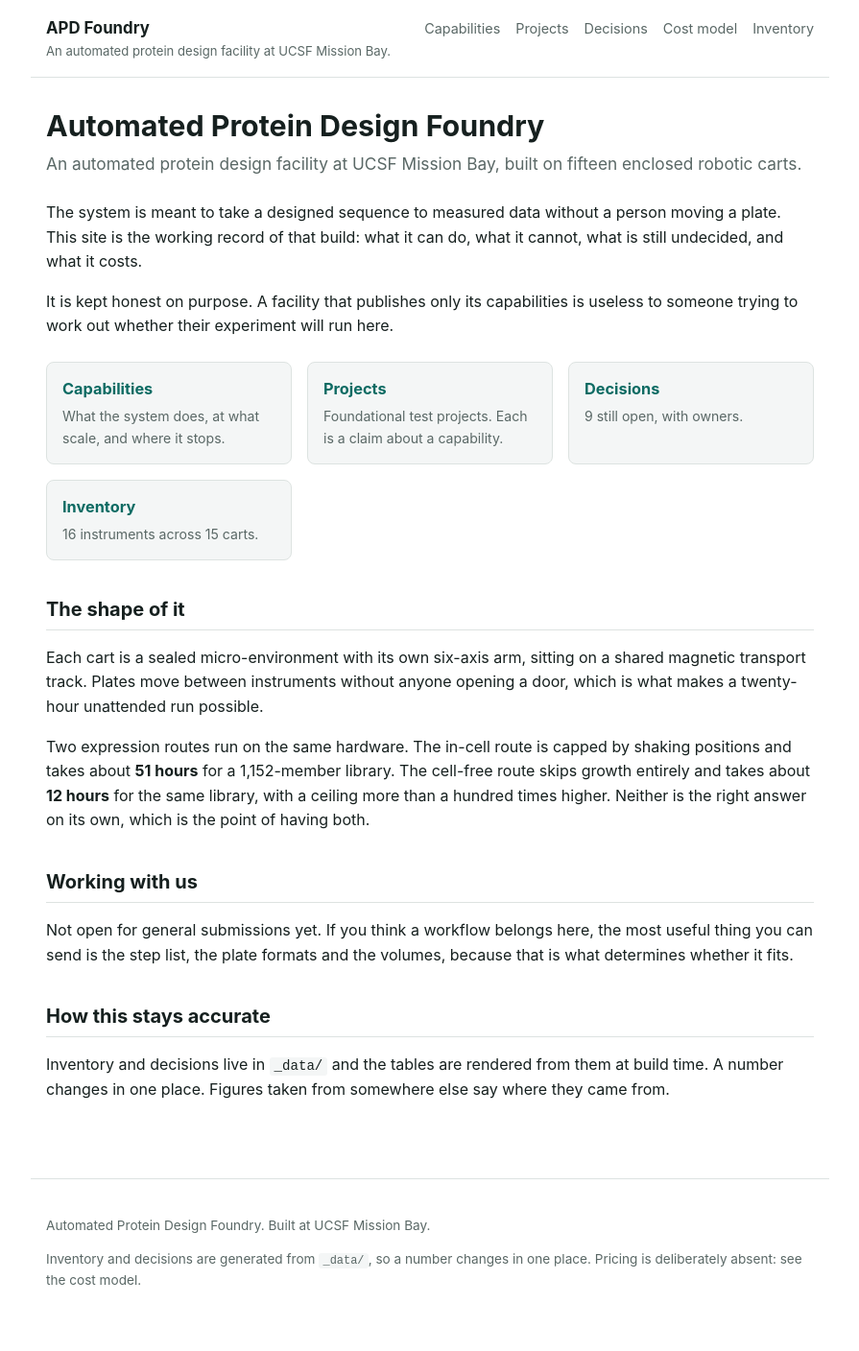
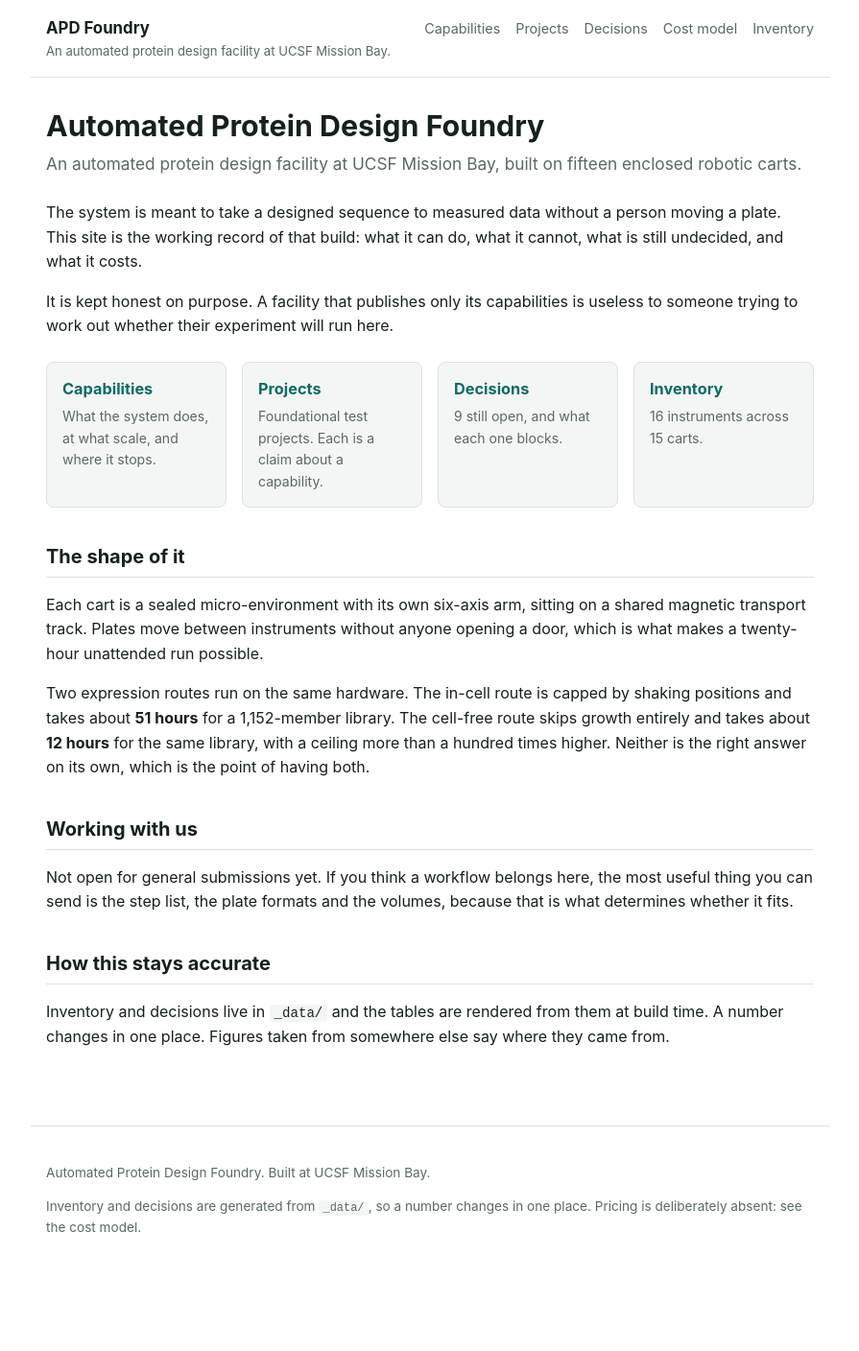
Before and after one commit to sofibali/protein-design-foundry, a Jekyll site: the page built from index.md, in a window 1280 px wide. Shown: the whole page at 96% size, without its empty margins (192-1087 px from the left). Built offline with Jekyll 4.4.1, drawn with Linux system fonts in a browser that asks for light colours; after the commit the page ends 1353 px from its top, so only the background shows below that.

Commit message:
Fix rendering faults found by building the site
The site had never been built, so these only showed up once it was.

- Missing optional fields rendered as empty table cells. Decisions with no
  date (every open one) and the project with no scale now show a dash, and
  decisions with no owner show "unassigned" rather than nothing.
- check_data.py gains a non-failing note for an open decision with no owner.
  Ten of fifteen decisions currently have none, which is a real gap, but it
  is a content gap rather than a reason to fail the build on day one.
- The home page claimed open decisions came "with owners". They mostly do
  not; it now says what each one blocks instead.
- A five-column table pushed the page 53 px wide on a phone. Wide tables
  scroll horizontally below 34 rem instead.
- The four home-page cards wrapped 3 + 1. They now fit one row.

Built with Jekyll 4.4 against a local Gemfile; GitHub Pages builds with
3.10, which renders this site identically.

Co-Authored-By: Claude Opus 5 <noreply@anthropic.com>

```diff
--- a/_includes/decision-table.html
+++ b/_includes/decision-table.html
@@ -8,8 +8,8 @@
     <tr>
       <td>{% include status.html s=d.status %}</td>
       <td><strong>{{ d.title }}</strong></td>
-      <td>{{ d.owner }}</td>
-      <td class="num">{{ d.date }}</td>
+      <td>{{ d.owner | default: "<span class='muted'>unassigned</span>" }}</td>
+      <td class="num">{{ d.date | default: "&mdash;" }}</td>
       <td>{{ d.answer | default: d.why }}</td>
     </tr>
     {%- endfor -%}
--- a/index.md
+++ b/index.md
@@ -17,7 +17,7 @@ is useless to someone trying to work out whether their experiment will run here.
   <div class="card"><h3><a href="{{ '/projects/' | relative_url }}">Projects</a></h3>
     <p>Foundational test projects. Each is a claim about a capability.</p></div>
   <div class="card"><h3><a href="{{ '/decisions/' | relative_url }}">Decisions</a></h3>
-    <p>{{ site.data.decisions.decisions | where: "status", "open" | size }} still open, with owners.</p></div>
+    <p>{{ site.data.decisions.decisions | where: "status", "open" | size }} still open, and what each one blocks.</p></div>
   <div class="card"><h3><a href="{{ '/inventory/' | relative_url }}">Inventory</a></h3>
     <p>{{ site.data.instruments.instruments | where: "status", "quoted" | size }} instruments across {{ site.data.instruments.racs | size }} carts.</p></div>
 </div>
--- a/static/css/main.css
+++ b/static/css/main.css
@@ -44,7 +44,7 @@ td.num{white-space:nowrap;font-variant-numeric:tabular-nums}
 dl.facts{display:grid;grid-template-columns:auto 1fr;gap:.3rem 1rem;margin:1.2rem 0;font-size:.9rem}
 dl.facts dt{color:var(--ink2)}
 dl.facts dd{margin:0}
-.cards{display:grid;grid-template-columns:repeat(auto-fit,minmax(14rem,1fr));gap:1rem;margin:1.5rem 0}
+.cards{display:grid;grid-template-columns:repeat(auto-fit,minmax(11rem,1fr));gap:1rem;margin:1.5rem 0}
 .card{border:1px solid var(--line);border-radius:8px;padding:.9rem 1rem;background:var(--sunk)}
 .card h3{margin:0 0 .3rem}
 .card p{margin:0;font-size:.88rem;color:var(--ink2)}
@@ -53,4 +53,9 @@ dl.facts dd{margin:0}
   padding:.7rem .9rem;margin:1.2rem 0;font-size:.9rem;border-radius:0 6px 6px 0}
 .muted{color:var(--ink2);font-size:.85rem}
 ul.open li::marker{color:var(--open)}
-@media(max-width:34rem){table{font-size:.8rem}th,td{padding:.35rem}}
+@media(max-width:34rem){
+  table{font-size:.8rem}
+  th,td{padding:.35rem}
+  /* a five-column table cannot fit a phone; let it scroll rather than push the page wide */
+  table.wide{display:block;overflow-x:auto;min-width:100%}
+}
```
Also changed, not shown: projects/index.md (+1 -1 lines), scripts/check_data.py (+12 -0 lines).
